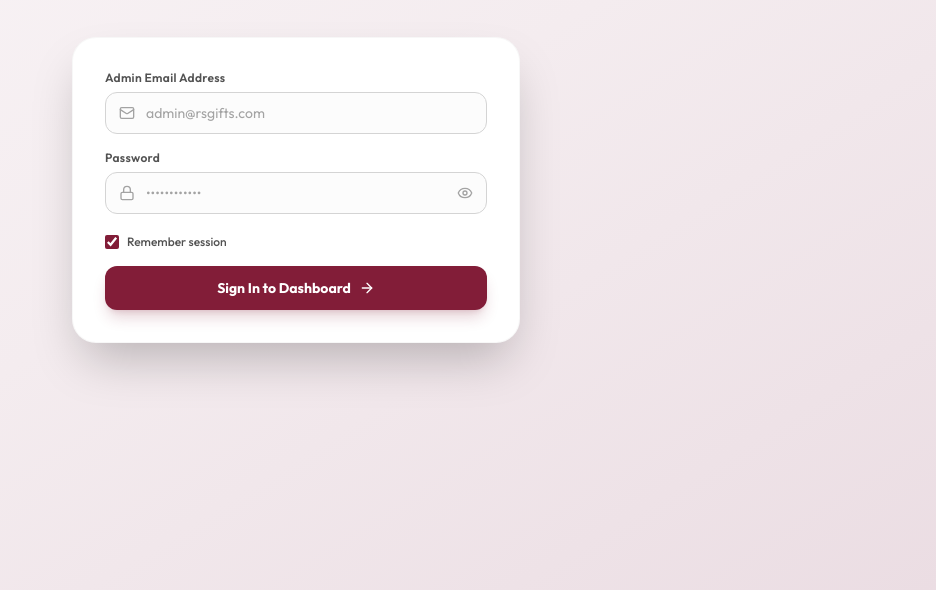
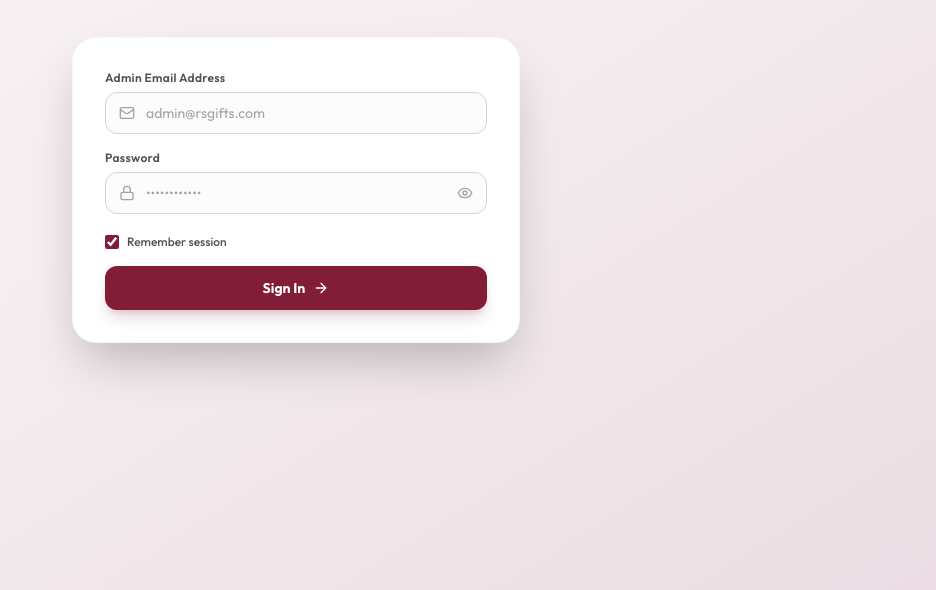
Before and after one commit to Manuen-Infotech-OPC-Private-Limited/RS-Gifts-admin, a React (Vite) app: page /login in a window 1280 px wide. Shown: the part 210-800 px from the top of the page, without its empty margins (344-1280 px from the left). Built offline with nearby package versions, Linux system fonts and the light colour scheme; no server answers.

Commit message:
Update hero banner and login button label

```diff
--- a/src/components/auth/AdminLoginPage.jsx
+++ b/src/components/auth/AdminLoginPage.jsx
@@ -155,7 +155,7 @@ export const AdminLoginPage = () => {
               </>
             ) : (
               <>
-                <span>Sign In to Dashboard</span>
+                <span>Sign In</span>
                 <ArrowRight className="w-4 h-4" />
               </>
             )}
```
Also changed, not shown: public/images/hero-banner-1.png.
